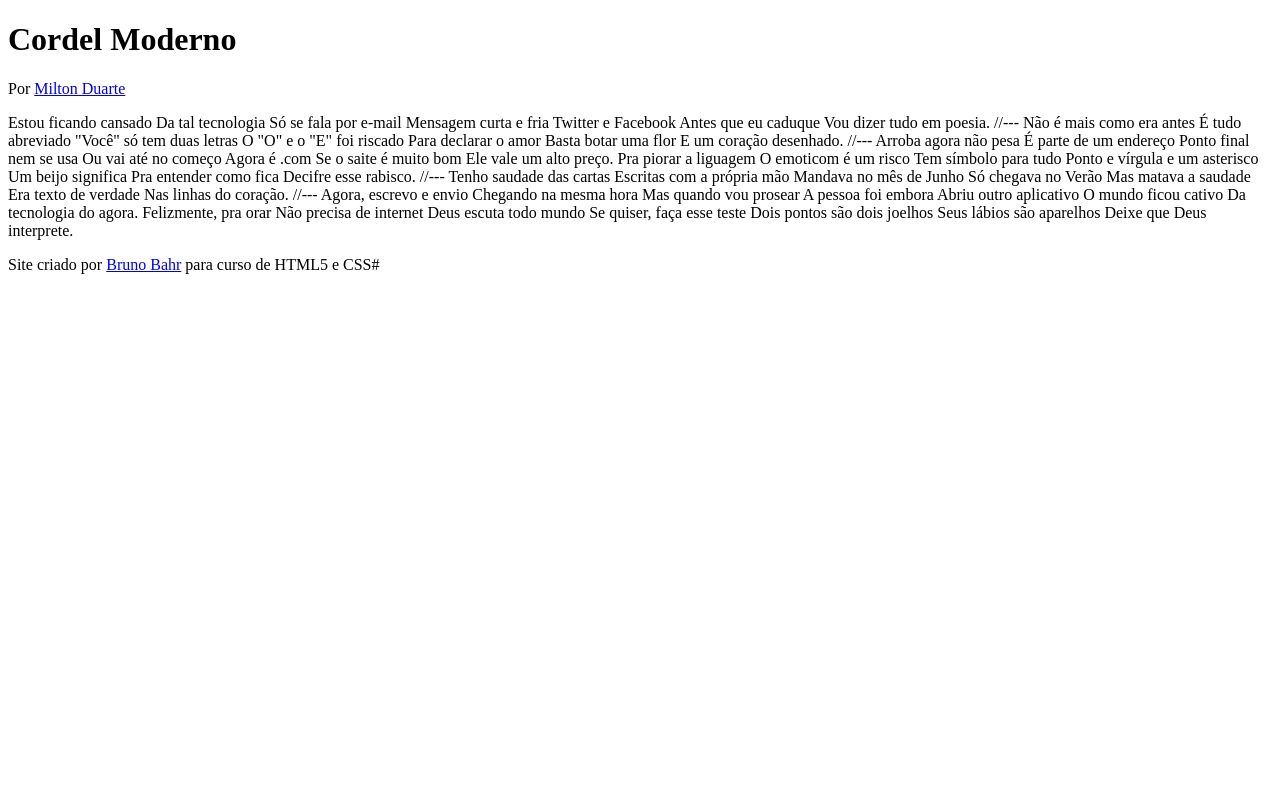
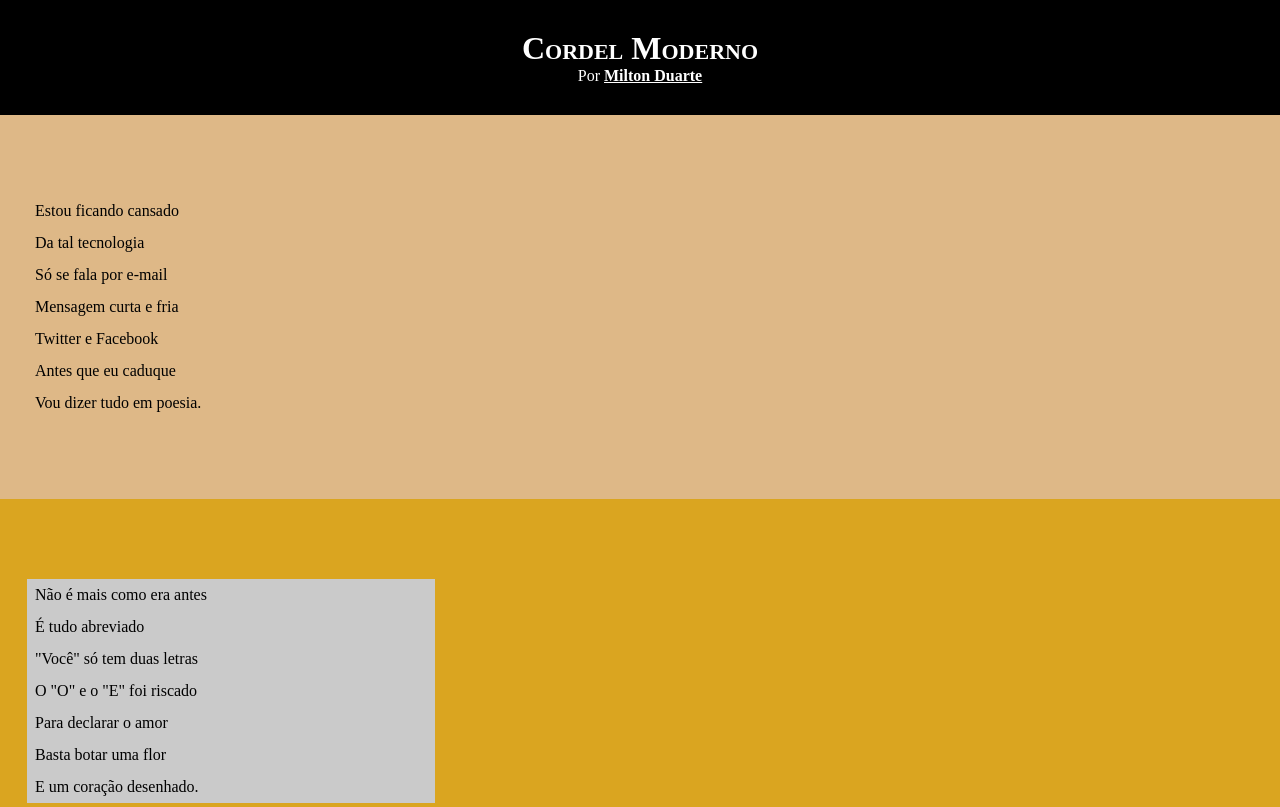
Before and after one commit to bruno-bahr/Html-Css, a plain HTML site: page Exercícios/desafios/d012/index.html in a window 1280 px wide. Shown: the top 807 px of the page. Drawn offline with Linux system fonts and the light colour scheme.

Commit message:
Atualização estilos

```diff
--- /dev/null
+++ b/Exercícios/desafios/d012/estilo/style.css
@@ -0,0 +1,84 @@
+@charset "UTF-8";
+
+*{
+    margin: 0px;
+    padding: 0px;
+}
+
+html, body{
+    min-height: 100%;
+    background-color: darkgrey;
+}
+
+header{
+    background-color: black;
+    color: white;
+    text-align: center;
+}
+
+header > h1{
+    padding-top: 30px;
+    font-variant: small-caps;
+}
+
+header > p{
+    padding-bottom: 30px;
+
+}
+
+header > p > a{
+    color: white;
+    font-weight: bolder;
+}
+
+header a:hover{
+    background-color: white;
+    padding: 5px;
+    color: rgba(33, 128, 21, 0.925);
+    text-transform: uppercase;
+    text-decoration: dotted;
+}
+
+section{
+    padding-top: 10vh;
+    padding-bottom: 10vh;
+    line-height: 2em;
+    padding-left: 35px;
+}
+
+section.normal{
+    background-color: burlywood;
+}
+
+section.imagem{
+    background-color: goldenrod;
+}
+
+section.imagem > p{
+    background-color: rgb(202, 202, 202);
+    width: 400px;
+    padding-left: 8px;
+    margin-left: -8px;
+}
+
+footer{
+    color: white;
+    background-color: black;
+    padding: 8px;
+    margin-top: 10px;
+    text-align: center;
+}
+
+footer > p > a{
+    color: white;
+    text-decoration: none;
+    font-variant: small-caps;
+}
+
+footer a:hover{
+    letter-spacing: 3px;
+    color: goldenrod;
+    font-variant: small-caps;
+    font-size: 25px;
+
+}
--- a/Exercícios/desafios/d012/index.html
+++ b/Exercícios/desafios/d012/index.html
@@ -4,7 +4,8 @@
     <meta charset="UTF-8">
     <meta http-equiv="X-UA-Compatible" content="IE=edge">
     <meta name="viewport" content="width=device-width, initial-scale=1.0">
-    <title>Document</title>
+    <title>Cordel Moderno</title>
+    <link rel="stylesheet" href="estilo/style.css">
 </head>
 <body>
 <header>
@@ -12,72 +13,96 @@
     <p>Por <a href="https://www.recantodasletras.com.br/poesias/3186743" target="blank">Milton Duarte</a></p>
 </header>
 
-    Estou ficando cansado
-    Da tal tecnologia
-    Só se fala por e-mail
-    Mensagem curta e fria
-    Twitter e Facebook
-    Antes que eu caduque
-    Vou dizer tudo em poesia.
+    <section class="normal">
+        <p>
+            Estou ficando cansado <br>
+            Da tal tecnologia <br>
+            Só se fala por e-mail <br>
+            Mensagem curta e fria <br>
+            Twitter e Facebook <br>
+            Antes que eu caduque <br>
+            Vou dizer tudo em poesia.
+        </p>
+    </section>
 
-    //---
 
-    Não é mais como era antes
-    É tudo abreviado
-    "Você" só tem duas letras
-    O "O" e o "E" foi riscado
-    Para declarar o amor
-    Basta botar uma flor
-    E um coração desenhado.
 
-    //---
+    <section class="imagem">
+        <p>
+            Não é mais como era antes <br>
+            É tudo abreviado <br>
+            "Você" só tem duas letras <br>
+            O "O" e o "E" foi riscado <br>
+            Para declarar o amor <br>
+            Basta botar uma flor <br>
+            E um coração desenhado.
+        </p>
+    </section>
 
-    Arroba agora não pesa
-    É parte de um endereço
-    Ponto final nem se usa
-    Ou vai até no começo
-    Agora é .com
-    Se o saite é muito bom
-    Ele vale um alto preço.
 
-    Pra piorar a liguagem
-    O emoticom é um risco
-    Tem símbolo para tudo
-    Ponto e vírgula e um asterisco
-    Um beijo significa
-    Pra entender como fica
-    Decifre esse rabisco.
 
-    //---
+    <section class="normal">
+        <p>
+            Arroba agora não pesa <br>
+            É parte de um endereço <br>
+            Ponto final nem se usa <br>
+            Ou vai até no começo <br>
+            Agora é .com <br>
+            Se o saite é muito bom <br>
+            Ele vale um alto preço. <br>
+        </p>
 
-    Tenho saudade das cartas
-    Escritas com a própria mão
-    Mandava no mês de Junho
-    Só chegava no Verão
-    Mas matava a saudade
-    Era texto de verdade
-    Nas linhas do coração.
+        <p>
+            Pra piorar a linguagem <br>
+            O emoticom é um risco <br>
+            Tem símbolo para tudo <br>
+            Ponto e vírgula e um asterisco <br>
+            Um beijo significa <br>
+            Pra entender como fica <br>
+            Decifre esse rabisco.
+        </p>
+    </section>
 
-    //---
 
-    Agora, escrevo e envio
-    Chegando na mesma hora
-    Mas quando vou prosear
-    A pessoa foi embora
-    Abriu outro aplicativo
-    O mundo ficou cativo
-    Da tecnologia do agora.
 
-    Felizmente, pra orar
-    Não precisa de internet
-    Deus escuta todo mundo
-    Se quiser, faça esse teste
-    Dois pontos são dois joelhos
-    Seus lábios são aparelhos
-    Deixe que Deus interprete.
+    <section class="imagem">
+        <p>
+            Tenho saudade das cartas <br>
+            Escritas com a própria mão <br>
+            Mandava no mês de Junho <br>
+            Só chegava no Verão <br>
+            Mas matava a saudade <br>
+            Era texto de verdade <br>
+            Nas linhas do coração.
+        </p>
+    </section>
+
+
+
+    <section class="normal">
+        <p>
+            Agora, escrevo e envio <br>
+            Chegando na mesma hora <br>
+            Mas quando vou prosear <br>
+            A pessoa foi embora <br>
+            Abriu outro aplicativo <br>
+            O mundo ficou cativo <br>
+            Da tecnologia do agora. <br>
+        </p>
+
+        <p>
+            Felizmente, pra orar <br>
+            Não precisa de internet <br>
+            Deus escuta todo mundo <br>
+            Se quiser, faça esse teste <br>
+            Dois pontos são dois joelhos <br>
+            Seus lábios são aparelhos <br>
+            Deixe que Deus interprete.
+        </p>
+    </section>
 
     <footer>
-        <p>Site criado por <a href="https://github.com/bruno-bahr" target="_blank">Bruno Bahr</a> para curso de HTML5 e CSS#</p>
+        <p>Site criado por <a href="https://github.com/bruno-bahr" target="_blank">Bruno Bahr</a> para curso de HTML5 e CSS3</p>
     </footer>
 </body>
 </html>
```
